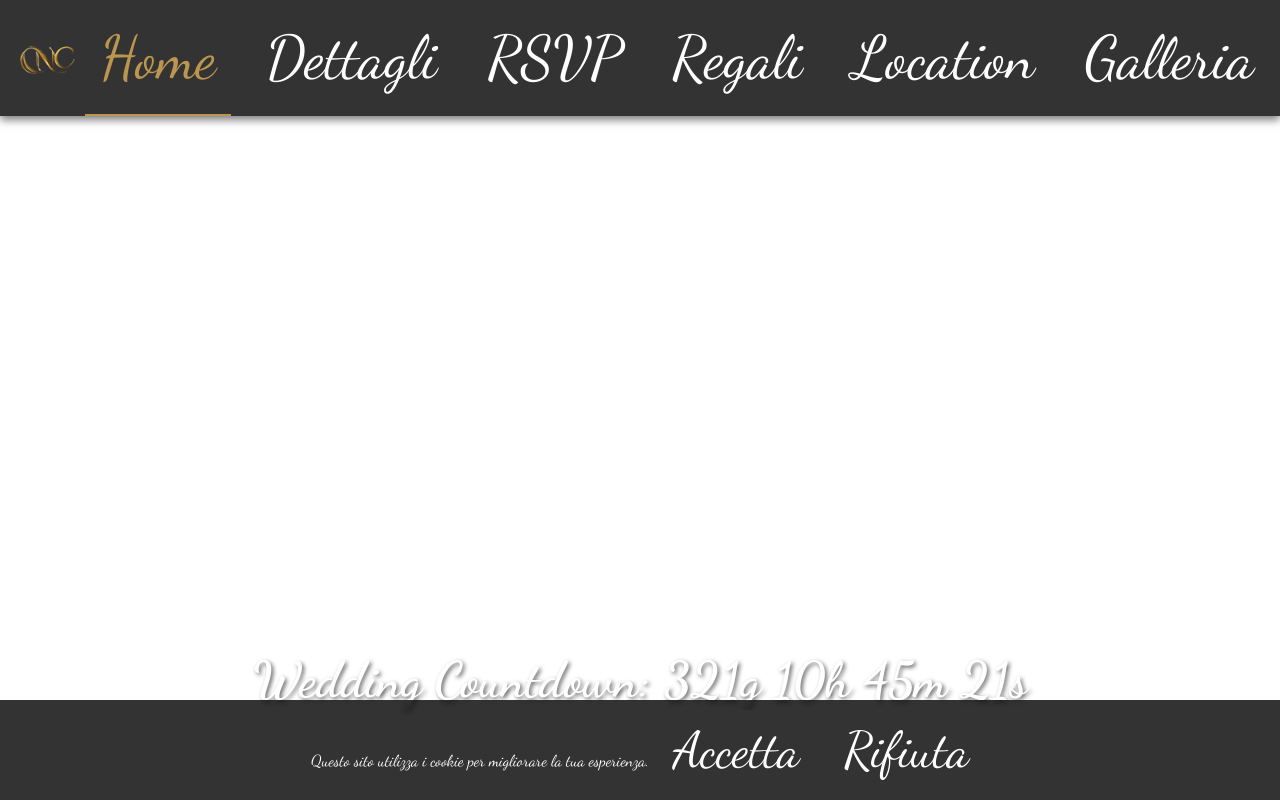
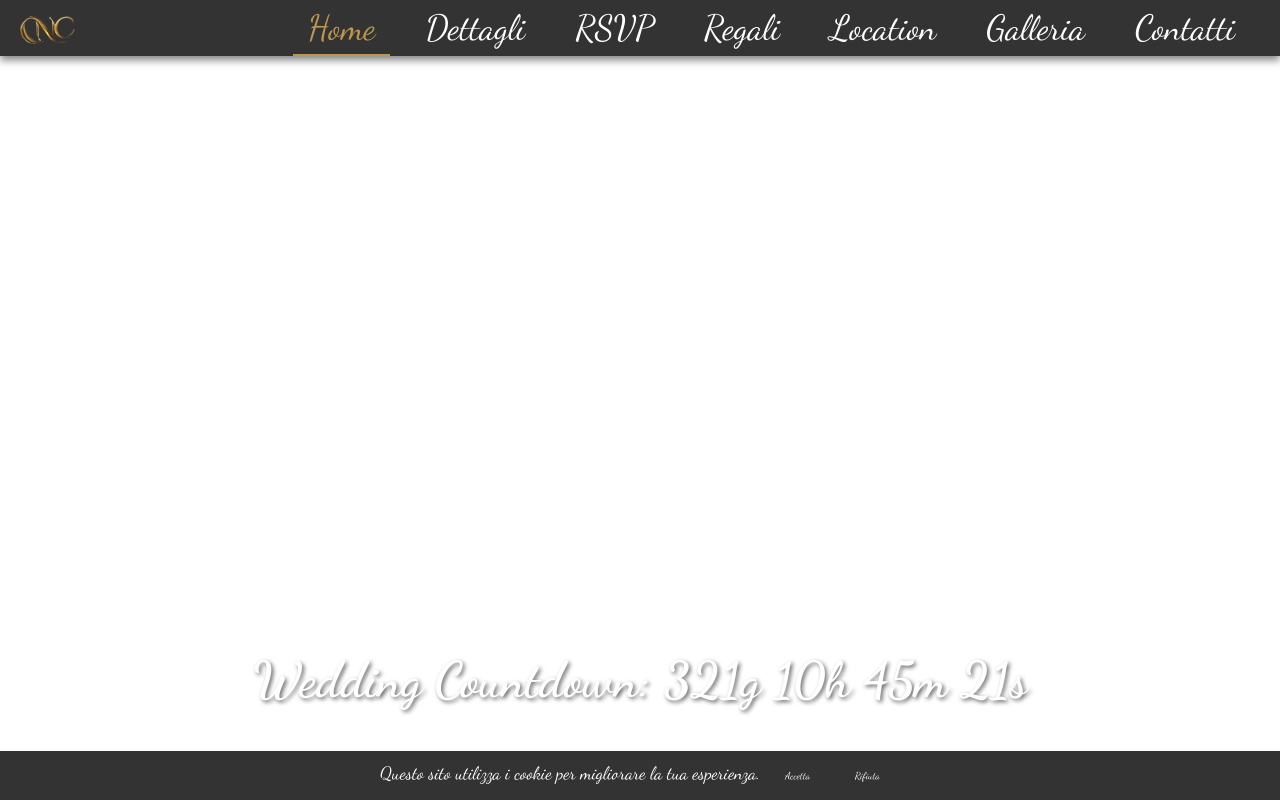
Before and after one commit to nicograzio/Sito_Matrimonio, a website: page index.html in a window 1280 px wide. Shown: the top 800 px of the page. Drawn offline with nearby package versions, Linux system fonts and the light colour scheme; no server answers; a script that the page names is missing.

Commit message:
Update style.css

```diff
--- a/style.css
+++ b/style.css
@@ -135,9 +135,9 @@ nav ul li {
 }
 
 nav ul li a {
-	font-size: 1.2em;
+	font-size: 35px;
 	color: white;
-	padding: 10px 15px;
+	padding: 0px 15px;
 	display: block;
 	position: relative;
 	z-index: 1;
@@ -493,14 +493,19 @@ section {
 #cookie-banner {
     position: fixed;
     bottom: 0;
-    width: 100%;
+    width: calc(100% - 16px);
     background-color: rgba(0, 0, 0, 0.8);
 	backdrop-filter: blur(2px);
     color: white;
     text-align: center;
-    padding: 10px;
+    padding: 8px;
+	font-size: clamp(16px, 2vw, 18px);
     z-index: 5000;
     display: none; /* Il banner apparirà solo se l'utente non ha scelto */
+}
+
+#cookie-banner button {
+    font-size: 10px;
 }
 /*-------------------------------------------*/
 
```
